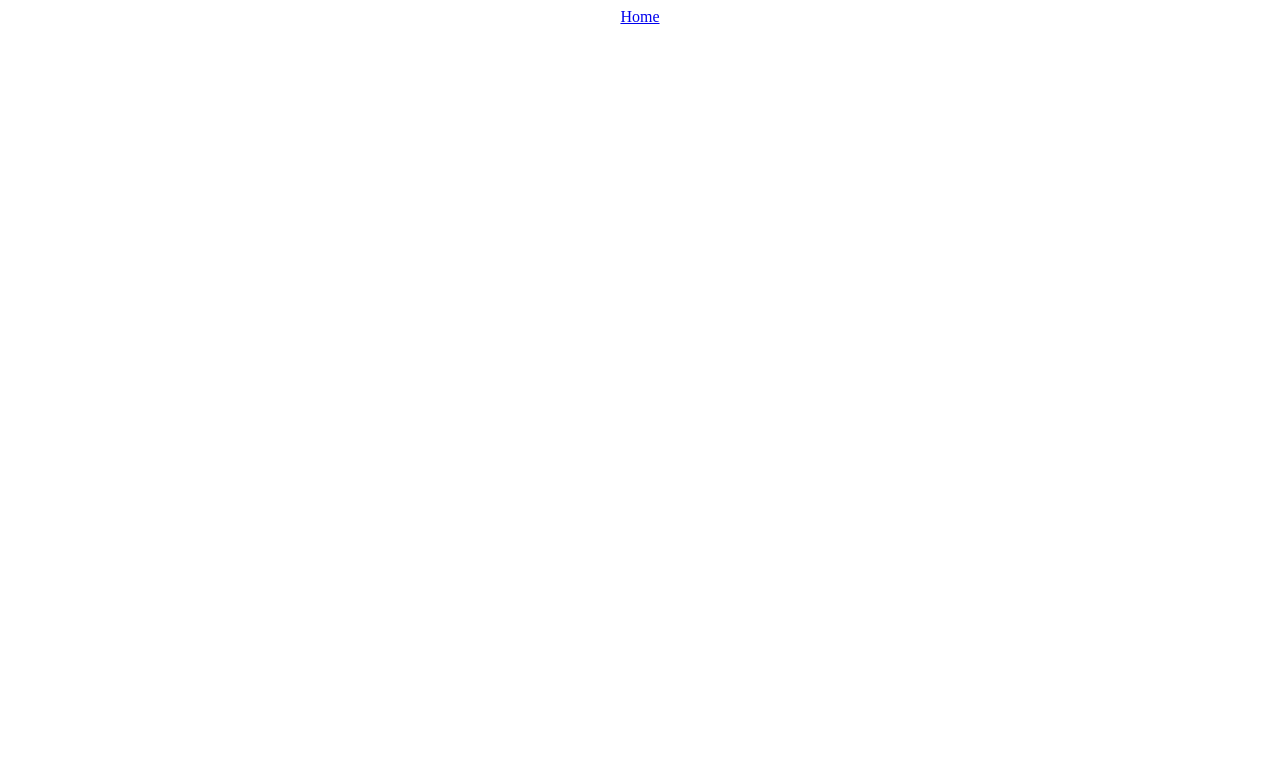
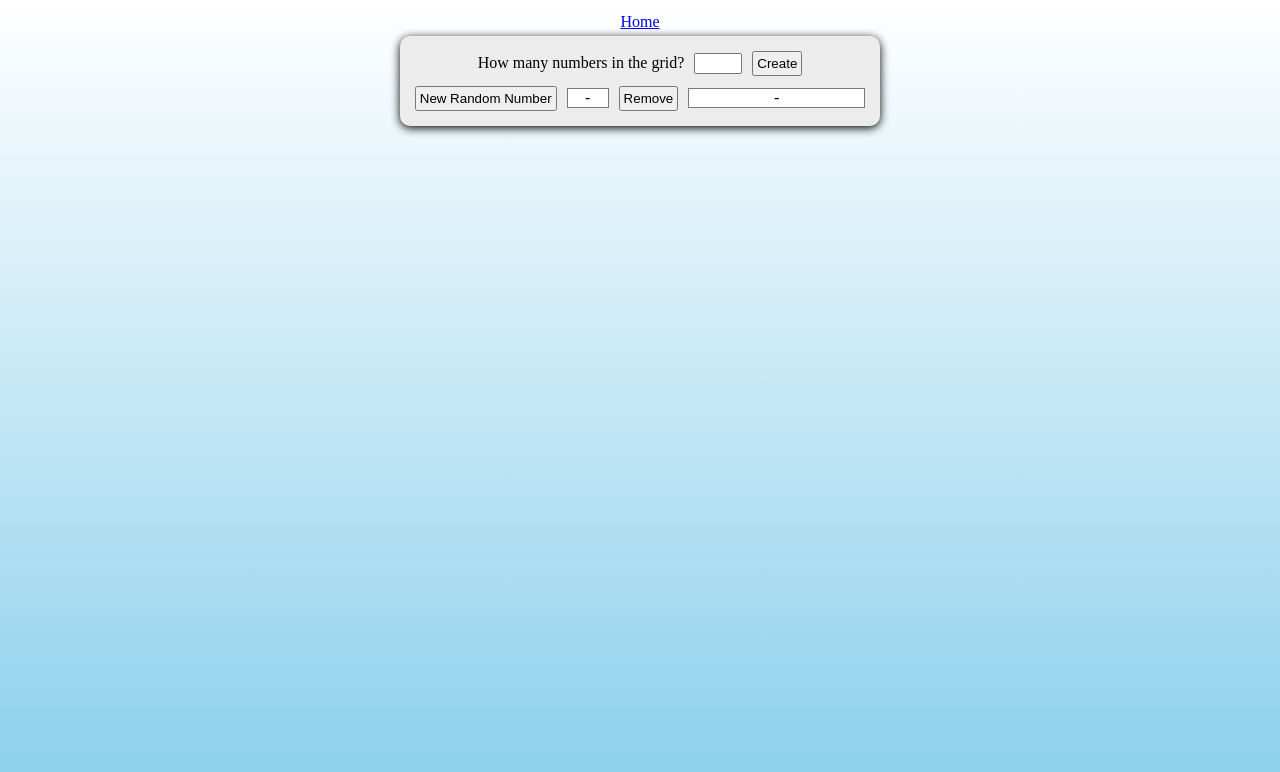
Before and after one commit to OLspectre/Projekt_DU2, a plain HTML site: page remove/index.html in a window 1280 px wide. Drawn offline with Linux system fonts and the light colour scheme.

Commit message:
Created basic controls layout, mainly controls created via JS. Determined correct styling via common.css for controls.
Trying to follow similar structure for every page. Next part - add grid system

```diff
--- a/common.css
+++ b/common.css
@@ -1,4 +1,44 @@
+body {
+    background-image: linear-gradient(white, skyblue);
+    background-repeat: no-repeat;
+    background-size: cover;
+    height: 100vh;
+}
+
 nav {
     width: fit-content;
-    margin: auto
+    margin: auto;
+    padding: 5px;
 }
+
+#controls {
+    width: fit-content;
+    margin: auto;
+    background-color: rgb(236, 236, 236);
+    border-radius: 10px;
+    padding: 10px;
+    box-shadow: 0 2px 10px;
+}
+
+#controls button {
+    padding: 3px;
+}
+
+.control {
+    padding: 5px;
+    gap: 10px;
+    display: flex;
+    align-items: baseline;
+    justify-content: center;
+}
+
+#creator input {
+    width: 40px;
+}
+
+.result {
+    border: 0.5px solid rgb(121, 121, 121);
+    width: 80px;
+    background-color: white;
+    text-align: center;
+}
--- a/common.js
+++ b/common.js
@@ -5,3 +5,14 @@ let homeLink = document.createElement("a");
 homeLink.textContent = "Home"
 homeLink.setAttribute("href", "../index.html")
 document.querySelector("nav").appendChild(homeLink);
+
+
+let numberQuestion = document.createElement("div");
+document.getElementById("creator").appendChild(numberQuestion);
+numberQuestion.textContent = "How many numbers in the grid?"
+let createNumberInput = document.createElement("input");
+document.getElementById("creator").appendChild(createNumberInput);
+
+let createButton = document.createElement("button");
+createButton.textContent = "Create"
+document.getElementById("creator").appendChild(createButton);
--- a/remove/index.css
+++ b/remove/index.css
@@ -0,0 +1,7 @@
+#showRandomNumber {
+    width: 40px;
+}
+
+#showRemovedNumber {
+    min-width: 175px;
+}
--- a/remove/index.html
+++ b/remove/index.html
@@ -6,10 +6,25 @@
     <meta name="viewport" content="width=device-width, initial-scale=1.0">
     <title>Numbers::Remove</title>
     <link rel="stylesheet" href="../common.css">
+    <link rel="stylesheet" href="index.css">
 </head>
 
 <body>
     <nav class="navigation"></nav>
+
+    <div id="controls">
+        <div class="control" id="creator">
+            <!-- Här ska de gemensamma creator-elementen appendas från common.js. -->
+        </div>
+        <div class="control">
+            <button id="reset" class="padded">New Random Number</button>
+            <div id="showRandomNumber" class="result padded">-</div>
+            <button id="remove" class="padded">Remove</button>
+            <div id="showRemovedNumber" class="result padded">-</div>
+        </div>
+
+    </div>
+    <div id="numbers"></div>
     <script src="../common.js"></script>
 
 </body>
```
Also changed, not shown: addUpTo/index.html (+6 -0 lines), clear/index.html (+6 -0 lines), findSame/index.html (+6 -0 lines), repetitions/index.html (+8 -0 lines), sum/index.html (+19 -0 lines).
